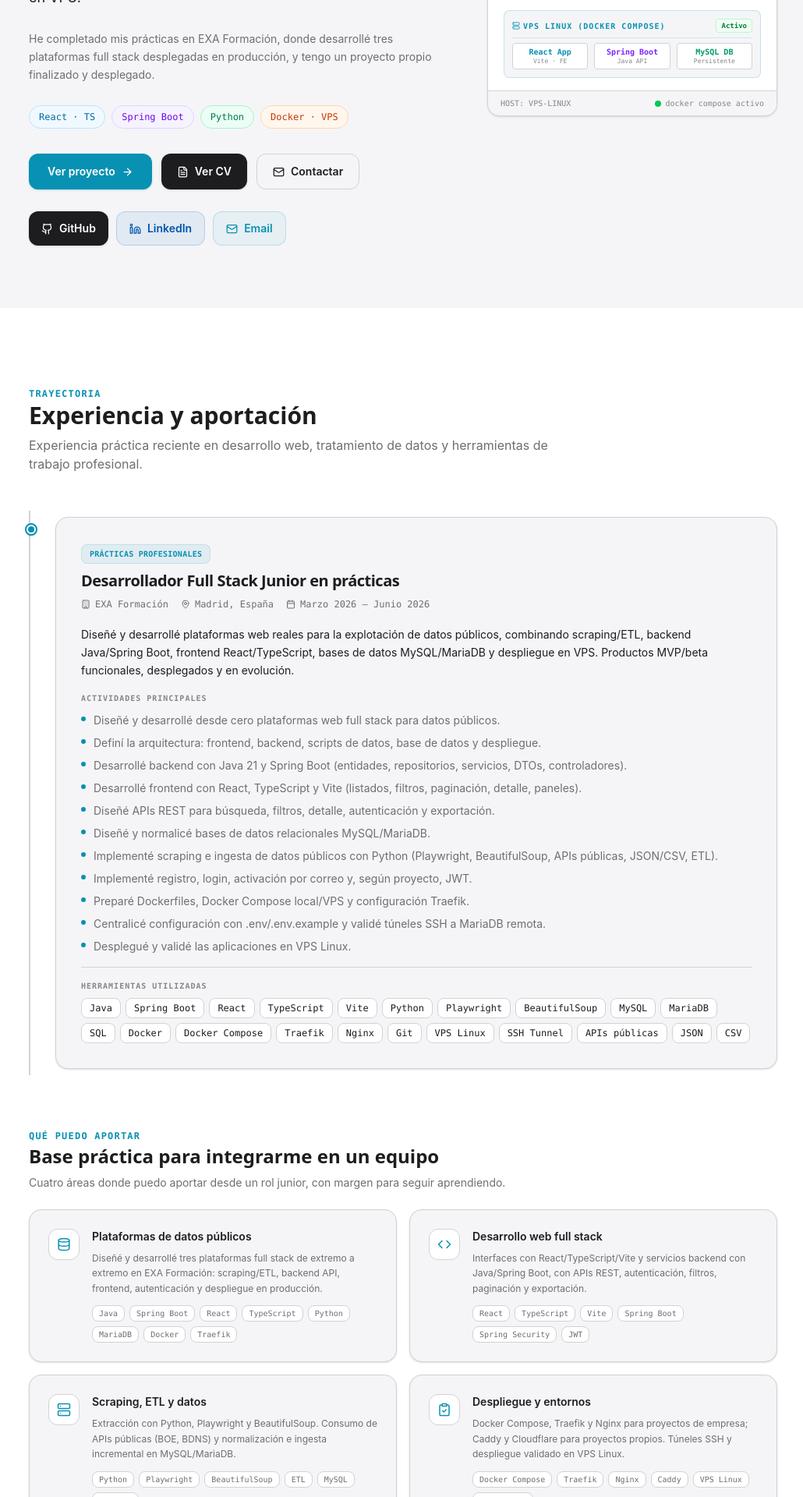
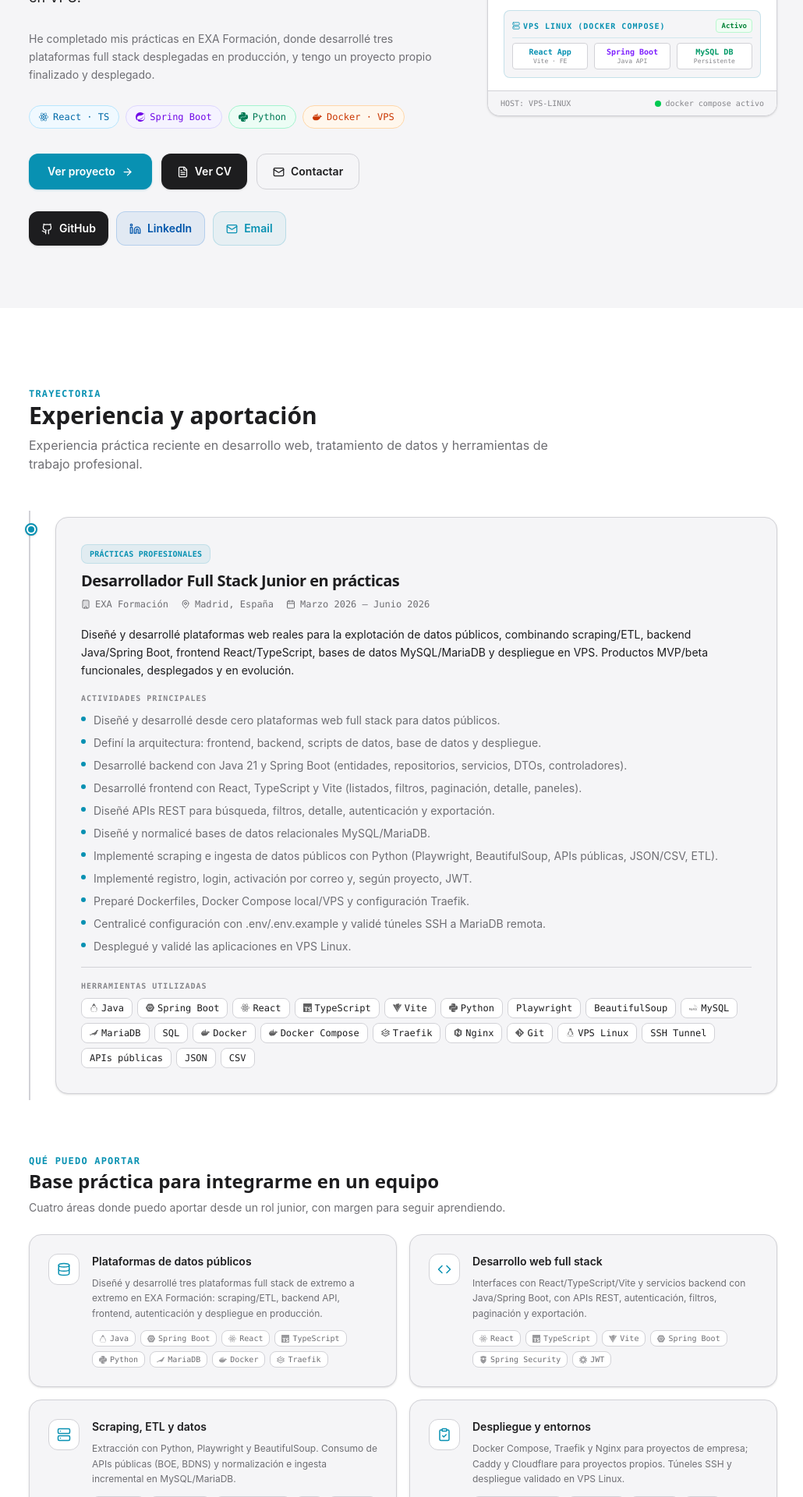
Before and after one commit to Impasse-AJ/Mi-Portafolio, a React (Vite) app: page / in a window 1280 px wide. Shown: the part 500-2420 px from the top of the page at 78% size, without its empty margins (123-1153 px from the left). Built offline with nearby package versions, Linux system fonts and the light colour scheme.

Commit message:
Emoticonos

```diff
--- a/package.json
+++ b/package.json
@@ -16,6 +16,7 @@
     "motion": "^12.23.24",
     "react": "^19.0.1",
     "react-dom": "^19.0.1",
+    "react-icons": "^5.6.0",
     "vite": "^6.2.3"
   },
   "devDependencies": {
--- a/src/components/Experiencia.tsx
+++ b/src/components/Experiencia.tsx
@@ -1,5 +1,6 @@
 import { Calendar, MapPin, Building, ChevronDown, ChevronUp, Code, Database, Server, ClipboardCheck } from 'lucide-react';
 import { EXPERIENCE, WHAT_I_BRING } from '../data.ts';
+import { TECH_ICONS } from '../techIcons.ts';
 import { useState } from 'react';
 import { motion } from 'motion/react';
 
@@ -100,14 +101,18 @@ export default function Experiencia() {
                     <div className="space-y-2 pt-4 border-t border-[#d2d2d7] dark:border-[#3a3a3c]">
                       <h5 className="text-[10px] font-mono uppercase tracking-widest text-[#86868b] dark:text-[#6e6e73] font-bold">Herramientas utilizadas</h5>
                       <div className="flex flex-wrap gap-1.5">
-                        {item.skills.map((skill, sIdx) => (
+                        {item.skills.map((skill, sIdx) => {
+                          const Icon = TECH_ICONS[skill];
+                          return (
                             <span
                               key={sIdx}
-                            className="px-2.5 py-1 rounded-lg bg-white dark:bg-[#1c1c1e] border border-[#d2d2d7] dark:border-[#3a3a3c] text-xs font-mono text-[#1d1d1f] dark:text-[#f5f5f7]"
+                              className="inline-flex items-center gap-1 px-2.5 py-1 rounded-lg bg-white dark:bg-[#1c1c1e] border border-[#d2d2d7] dark:border-[#3a3a3c] text-xs font-mono text-[#1d1d1f] dark:text-[#f5f5f7]"
                             >
+                              {Icon && <Icon size={11} className="flex-shrink-0 opacity-70" />}
                               {skill}
                             </span>
-                        ))}
+                          );
+                        })}
                       </div>
                     </div>
                   </div>
@@ -142,11 +147,15 @@ export default function Experiencia() {
                   <h4 className="text-[#1d1d1f] dark:text-[#f5f5f7] font-semibold text-sm">{item.title}</h4>
                   <p className="text-[#6e6e73] dark:text-[#a1a1a6] text-xs leading-relaxed">{item.description}</p>
                   <div className="flex flex-wrap gap-1.5 pt-1">
-                    {item.techs.map((tech) => (
-                      <span key={tech} className="px-2 py-0.5 rounded-lg bg-white dark:bg-[#1c1c1e] border border-[#d2d2d7] dark:border-[#3a3a3c] text-[10px] font-mono text-[#6e6e73] dark:text-[#a1a1a6]">
+                    {item.techs.map((tech) => {
+                      const Icon = TECH_ICONS[tech];
+                      return (
+                        <span key={tech} className="inline-flex items-center gap-1 px-2 py-0.5 rounded-lg bg-white dark:bg-[#1c1c1e] border border-[#d2d2d7] dark:border-[#3a3a3c] text-[10px] font-mono text-[#6e6e73] dark:text-[#a1a1a6]">
+                          {Icon && <Icon size={10} className="flex-shrink-0 opacity-70" />}
                           {tech}
                         </span>
-                    ))}
+                      );
+                    })}
                   </div>
                 </div>
               </div>
--- a/src/components/Inicio.tsx
+++ b/src/components/Inicio.tsx
@@ -1,4 +1,5 @@
 import { useState } from 'react';
+import { SiReact, SiSpring, SiPython, SiDocker } from 'react-icons/si';
 import {
   Github,
   Linkedin,
@@ -92,12 +93,13 @@ export default function Inicio({ onOpenCV }: InicioProps) {
           {/* Quick stack pills with category colors */}
           <div className="flex flex-wrap gap-2 text-xs font-mono">
             {[
-              { label: 'React · TS', light: 'bg-sky-50 border-sky-200 text-sky-700', dark: 'dark:bg-[#0891b2]/10 dark:border-[#0891b2]/25 dark:text-[#27F5EE]' },
-              { label: 'Spring Boot', light: 'bg-violet-50 border-violet-200 text-violet-700', dark: 'dark:bg-accent-violet/8 dark:border-accent-violet/20 dark:text-accent-violet' },
-              { label: 'Python', light: 'bg-emerald-50 border-emerald-200 text-emerald-700', dark: 'dark:bg-accent-mint/8 dark:border-accent-mint/20 dark:text-accent-mint' },
-              { label: 'Docker · VPS', light: 'bg-orange-50 border-orange-200 text-orange-700', dark: 'dark:bg-orange-500/8 dark:border-orange-400/20 dark:text-orange-300' },
-            ].map(({ label, light, dark }) => (
-              <span key={label} className={`px-3 py-1.5 rounded-full border font-medium ${light} ${dark}`}>
+              { label: 'React · TS',   Icon: SiReact,  light: 'bg-sky-50 border-sky-200 text-sky-700',         dark: 'dark:bg-[#0891b2]/10 dark:border-[#0891b2]/25 dark:text-[#27F5EE]' },
+              { label: 'Spring Boot',  Icon: SiSpring, light: 'bg-violet-50 border-violet-200 text-violet-700', dark: 'dark:bg-accent-violet/8 dark:border-accent-violet/20 dark:text-accent-violet' },
+              { label: 'Python',       Icon: SiPython, light: 'bg-emerald-50 border-emerald-200 text-emerald-700', dark: 'dark:bg-accent-mint/8 dark:border-accent-mint/20 dark:text-accent-mint' },
+              { label: 'Docker · VPS', Icon: SiDocker, light: 'bg-orange-50 border-orange-200 text-orange-700',  dark: 'dark:bg-orange-500/8 dark:border-orange-400/20 dark:text-orange-300' },
+            ].map(({ label, Icon, light, dark }) => (
+              <span key={label} className={`inline-flex items-center gap-1.5 px-3 py-1.5 rounded-full border font-medium ${light} ${dark}`}>
+                <Icon size={12} className="flex-shrink-0" />
                 {label}
               </span>
             ))}
--- a/src/components/Proyectos.tsx
+++ b/src/components/Proyectos.tsx
@@ -42,25 +42,24 @@ export default function Proyectos() {
               viewport={{ once: true, margin: '-80px' }}
               transition={{ duration: 0.5, delay: idx * 0.1 }}
             >
-              {/* Mini banner */}
-              <div className="h-20 bg-[#f5f5f7] dark:bg-[#111111] relative border-b border-[#d2d2d7] dark:border-white/8 flex items-center justify-center p-3 overflow-hidden">
+              {/* Mini banner — solo URL, sin badge */}
+              <div className="h-16 bg-[#f5f5f7] dark:bg-[#111111] relative border-b border-[#d2d2d7] dark:border-white/8 flex items-center justify-center px-4 overflow-hidden">
                 <div className="absolute inset-0 bg-[radial-gradient(ellipse_at_center,rgba(8,145,178,0.06)_0%,transparent_65%)] dark:bg-[radial-gradient(ellipse_at_center,rgba(39,245,238,0.07)_0%,transparent_65%)]" />
                 <div className="absolute inset-0 bg-[radial-gradient(circle_at_1px_1px,rgba(0,0,0,0.04)_1px,transparent_0)] dark:bg-[radial-gradient(circle_at_1px_1px,rgba(255,255,255,0.04)_1px,transparent_0)] bg-[size:20px_20px]" />
-
-                <div className="absolute top-2.5 right-2.5 z-10">
-                  <span className="inline-flex items-center gap-1 px-2 py-1 rounded-full text-[9px] font-mono font-bold bg-green-50 dark:bg-green-500/10 border border-green-200 dark:border-green-500/25 text-green-700 dark:text-green-400">
-                    <span className="w-1 h-1 rounded-full bg-green-500 animate-pulse"></span>
-                    IN PRODUCTION
-                  </span>
-                </div>
-
-                <div className="text-transparent bg-clip-text bg-gradient-to-r from-[#0891b2] via-[#7c3aed] to-[#1d1d1f] dark:from-accent-cyan dark:via-accent-violet dark:to-white text-sm font-mono font-bold tracking-tight select-none z-10 text-center px-8">
+                <div className="text-transparent bg-clip-text bg-gradient-to-r from-[#0891b2] via-[#7c3aed] to-[#1d1d1f] dark:from-accent-cyan dark:via-accent-violet dark:to-white text-sm font-mono font-bold tracking-tight select-none z-10 text-center">
                   {project.liveUrl?.replace('https://', '')}
                 </div>
               </div>
 
               {/* Body */}
               <div className="p-5 bg-white dark:bg-[#111111] flex flex-col flex-1 gap-3">
+                {/* Badge de estado */}
+                <div>
+                  <span className="inline-flex items-center gap-1 px-2 py-0.5 rounded-full text-[9px] font-mono font-bold bg-green-50 dark:bg-green-500/10 border border-green-200 dark:border-green-500/25 text-green-700 dark:text-green-400">
+                    <span className="w-1 h-1 rounded-full bg-green-500 animate-pulse"></span>
+                    EN PRODUCCIÓN
+                  </span>
+                </div>
                 <div>
                   <h4 className="text-[#1d1d1f] dark:text-[#f5f5f7] font-bold text-sm leading-snug">{project.title}</h4>
                   <p className="text-[#0891b2] dark:text-accent-cyan text-[10px] font-mono mt-0.5 leading-snug">{project.tagline}</p>
--- a/src/components/Tecnologias.tsx
+++ b/src/components/Tecnologias.tsx
@@ -1,8 +1,9 @@
 import { Layout, Database, Binary, Server, Settings } from 'lucide-react';
 import { TECH_CATEGORIES } from '../data.ts';
+import { TECH_ICONS } from '../techIcons.ts';
 
 export default function Tecnologias() {
-  const getIcon = (iconName: string) => {
+  const getCategoryIcon = (iconName: string) => {
     const size = 18;
     switch (iconName) {
       case 'layout':   return <Layout   className="text-[#0891b2] dark:text-accent-cyan"   size={size} />;
@@ -34,7 +35,7 @@ export default function Tecnologias() {
             <div className="space-y-3.5">
               <div className="flex items-center gap-2.5">
                 <div className="w-9 h-9 rounded-xl bg-[#f5f5f7] dark:bg-white/5 border border-[#d2d2d7] dark:border-[#3a3a3c] flex items-center justify-center">
-                  {getIcon(category.iconName)}
+                  {getCategoryIcon(category.iconName)}
                 </div>
                 <h4 className="text-[#1d1d1f] dark:text-[#f5f5f7] font-semibold text-sm leading-tight">{category.title}</h4>
               </div>
@@ -44,14 +45,18 @@ export default function Tecnologias() {
               </p>
 
               <div className="flex flex-wrap gap-1.5 pt-1 border-t border-[#d2d2d7] dark:border-[#3a3a3c]">
-                {category.skills.map((skill) => (
-                  <span
-                    key={skill}
-                    className="px-2 py-1 rounded-lg font-mono text-[10px] bg-[#f5f5f7] dark:bg-[#2c2c2e] border border-[#d2d2d7] dark:border-[#3a3a3c] text-[#1d1d1f] dark:text-[#d1d1d6]"
-                  >
-                    {skill}
-                  </span>
-                ))}
+                {category.skills.map((skill) => {
+                  const Icon = TECH_ICONS[skill];
+                  return (
+                    <span
+                      key={skill}
+                      className="inline-flex items-center gap-1 px-2 py-1 rounded-lg font-mono text-[10px] bg-[#f5f5f7] dark:bg-[#2c2c2e] border border-[#d2d2d7] dark:border-[#3a3a3c] text-[#1d1d1f] dark:text-[#d1d1d6]"
+                    >
+                      {Icon && <Icon size={10} className="flex-shrink-0 opacity-75" />}
+                      {skill}
+                    </span>
+                  );
+                })}
               </div>
             </div>
           </div>
--- /dev/null
+++ b/src/techIcons.ts
@@ -0,0 +1,37 @@
+import type { IconType } from 'react-icons';
+import {
+  SiReact, SiTypescript, SiJavascript, SiVite, SiTailwindcss, SiBootstrap, SiReactrouter,
+  SiOpenjdk, SiSpring, SiSpringboot, SiSpringsecurity, SiPhp, SiSymfony, SiJsonwebtokens,
+  SiPython, SiMysql, SiMariadb,
+  SiDocker, SiNginx, SiCloudflare, SiLinux, SiTraefikproxy,
+  SiGit, SiGithub, SiAndroidstudio,
+} from 'react-icons/si';
+
+export const TECH_ICONS: Record<string, IconType> = {
+  'React':            SiReact,
+  'TypeScript':       SiTypescript,
+  'JavaScript':       SiJavascript,
+  'Vite':             SiVite,
+  'React Router':     SiReactrouter,
+  'Tailwind':         SiTailwindcss,
+  'Bootstrap':        SiBootstrap,
+  'Java':             SiOpenjdk,
+  'Spring Boot':      SiSpringboot,
+  'Spring Security':  SiSpringsecurity,
+  'Spring Data JPA':  SiSpring,
+  'JWT':              SiJsonwebtokens,
+  'PHP':              SiPhp,
+  'Symfony':          SiSymfony,
+  'Python':           SiPython,
+  'MySQL':            SiMysql,
+  'MariaDB':          SiMariadb,
+  'Docker':           SiDocker,
+  'Docker Compose':   SiDocker,
+  'Traefik':          SiTraefikproxy,
+  'Nginx':            SiNginx,
+  'Cloudflare':       SiCloudflare,
+  'VPS Linux':        SiLinux,
+  'Git':              SiGit,
+  'GitHub':           SiGithub,
+  'Android Studio':   SiAndroidstudio,
+};
```
Also changed, not shown: 1 other file (tests, documents, lock files or other folders). Lines whose indentation alone changed are shown as unchanged.
